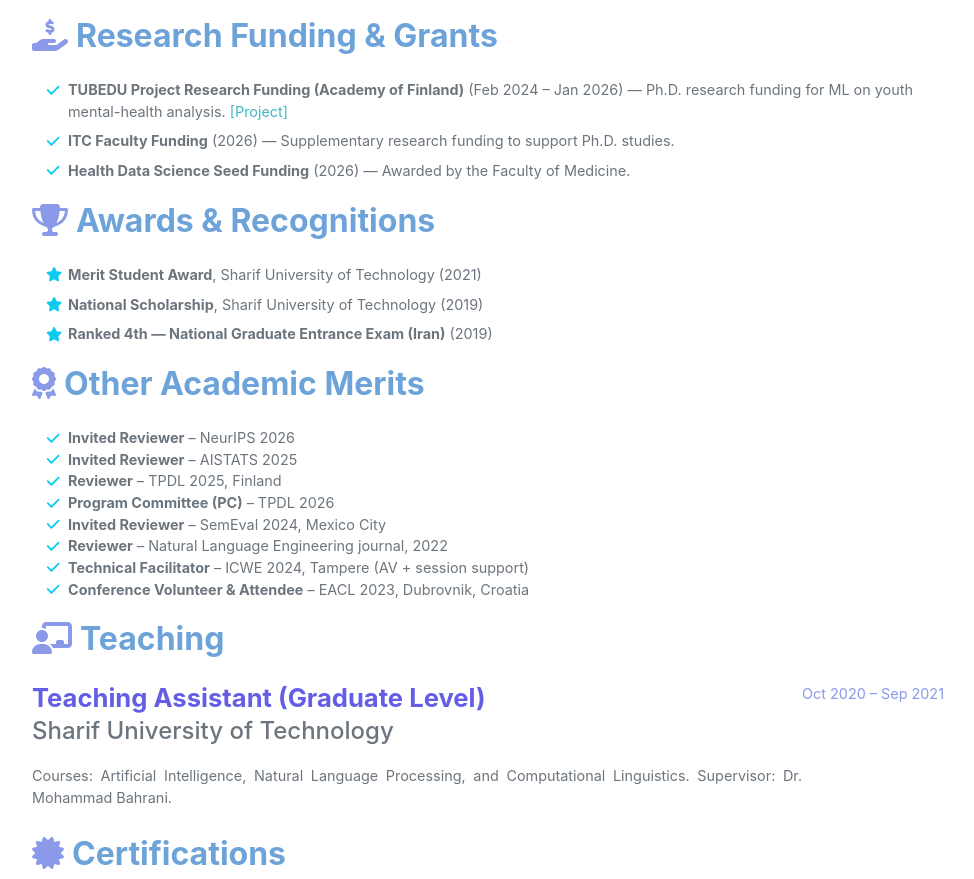
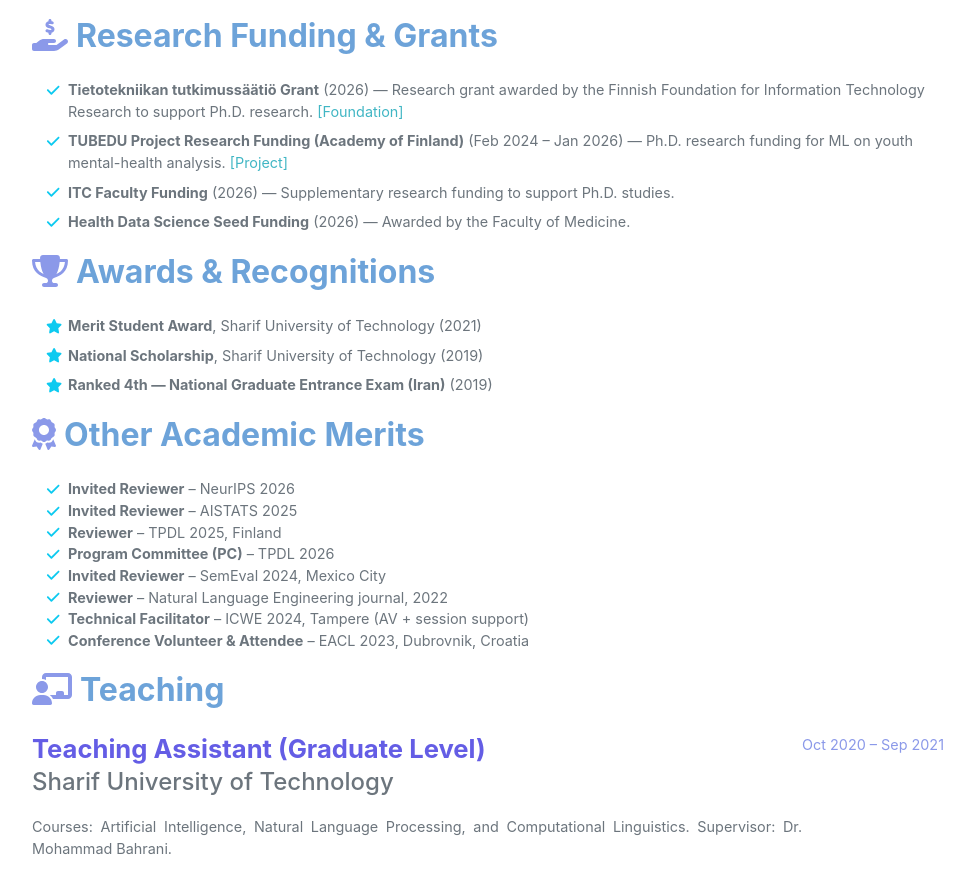
Before and after one commit to seyedeh-mona-ebrahimi/S-Mona-Ebrahimi.github.io, a plain HTML site: page index.html in a window 1280 px wide. Shown: the part 4047-4926 px from the top of the page, without its empty margins (288-1262 px from the left). Drawn offline with nearby package versions, Linux system fonts and the light colour scheme; a web font is replaced by a local one.

Commit message:
Add research funding and grants information
Added details about research funding and grants, including Tietotekniikan tutkimussäätiö Grant and TUBEDU Project Research Funding.

```diff
--- a/index.html
+++ b/index.html
@@ -362,6 +362,12 @@
   <div class="resume-section-content">
     <h2 class="mb-4"><i class="fas fa-hand-holding-dollar text-primary me-2"></i>Research Funding &amp; Grants</h2>
     <ul class="fa-ul mb-0">
+
+      <li class="mb-2"><span class="fa-li"><i class="fas fa-check text-success"></i></span>
+        <strong>Tietotekniikan tutkimussäätiö Grant</strong>
+        <span class="text-muted">(2026)</span> — Research grant awarded by the Finnish Foundation for Information Technology Research to support Ph.D. research.
+        <a href="https://tietotekniikantutkimussaatio.fi/en/" target="_blank" class="text-decoration-none">[Foundation]</a>
+      </li>
       <li class="mb-2"><span class="fa-li"><i class="fas fa-check text-success"></i></span>
         <strong>TUBEDU Project Research Funding (Academy of Finland)</strong> <span class="text-muted">(Feb 2024 – Jan 2026)</span> — Ph.D. research funding for ML on youth mental-health analysis.
         <a href="https://sites.utu.fi/tubedu/en/" target="_blank" class="text-decoration-none">[Project]</a>
```
